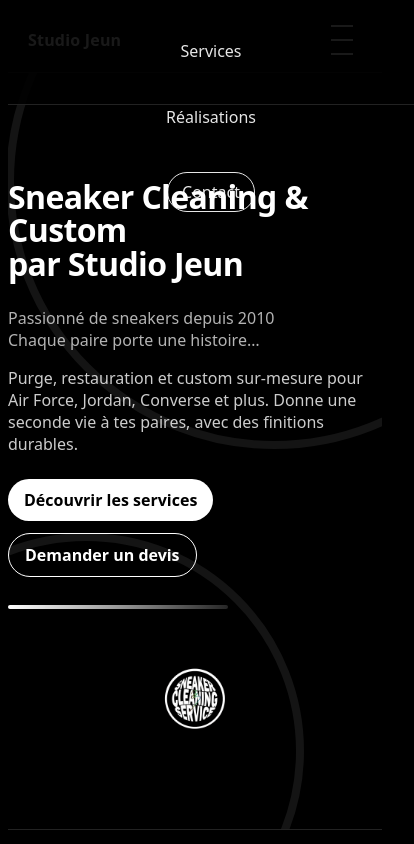
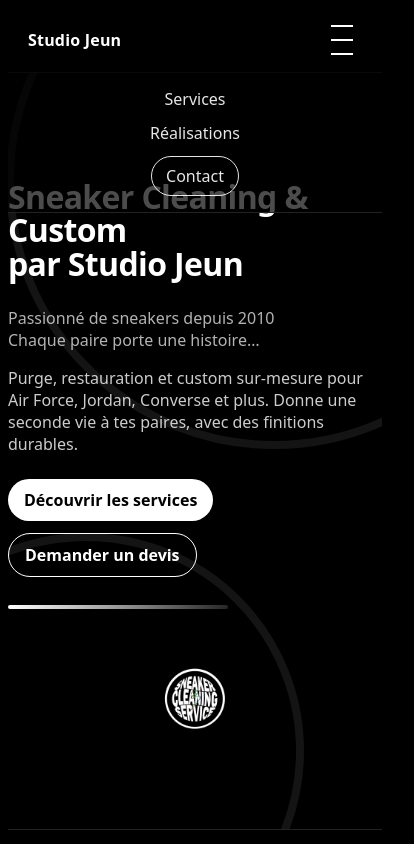
Before and after one commit to AiserJ/Studio-Jeun, a React (Vite) app: page / in a window 390 px wide. Both pictures are taken after a click on the button "Ouvrir le menu". Shown: the top 844 px of the page, 414 px wide, since content can reach past the window. Built offline with nearby package versions, Linux system fonts and the light colour scheme.

Commit message:
onglet fix

```diff
--- a/src/components/head.jsx
+++ b/src/components/head.jsx
@@ -19,12 +19,16 @@
           <span/><span/><span/>
         </button>
 
-        <nav className={`nav ${open ? "nav--open":""}`}>
-          {/* ancres vers la page d'accueil */}
-          <a href="/#services">Services</a>
-          <a href="/#work">Réalisations</a>
-          <a href="/#contact" className="btn">Contact</a>
-        </nav>
+          <nav
+            className={`nav ${open ? "nav--open" : ""}`}
+            onClick={(e) => {
+              if (e.target.tagName === "A") setOpen(false);
+            }}
+          >
+            <a href="/#services">Services</a>
+            <a href="/#work">Réalisations</a>
+            <a href="/#contact" className="btn">Contact</a>
+          </nav>
       </div>
     </header>
   );
--- a/src/styles/head.css
+++ b/src/styles/head.css
@@ -29,7 +29,12 @@
 .btn{ padding:.5rem .9rem; border:1px solid #fff; border-radius:999px; }
 
 /* Ouvert */
-.nav--open{ transform:translateY(0); opacity:1; pointer-events:auto; }
+.nav--open{
+  transform:translateY(0);
+  opacity:1;
+  pointer-events:auto;
+  background: rgba(0, 0, 0, 0.7); /* noir opaque, tu peux changer la couleur */
+ }
 
 /* Desktop */
 @media (min-width:1024px){
@@ -39,20 +44,3 @@
     flex-direction:row; gap:20px; padding:0;
   }
 }
-
-@media (max-width: 768px) {
-  .nav.nav--open {
-    background: rgba(0,0,0,0.9); /* noir opaque, tu peux changer la couleur */
-    position: fixed; /* pour recouvrir l'écran */
-    top: 0;
-    left: 0;
-    width: 100%;
-    height: 100%;
-  }
-
-  .nav.nav--open a {
-    display: block;   /* empiler les liens */
-    margin: 16px 0;
-    color: #fff;      /* texte clair */
-  }
-}
```
